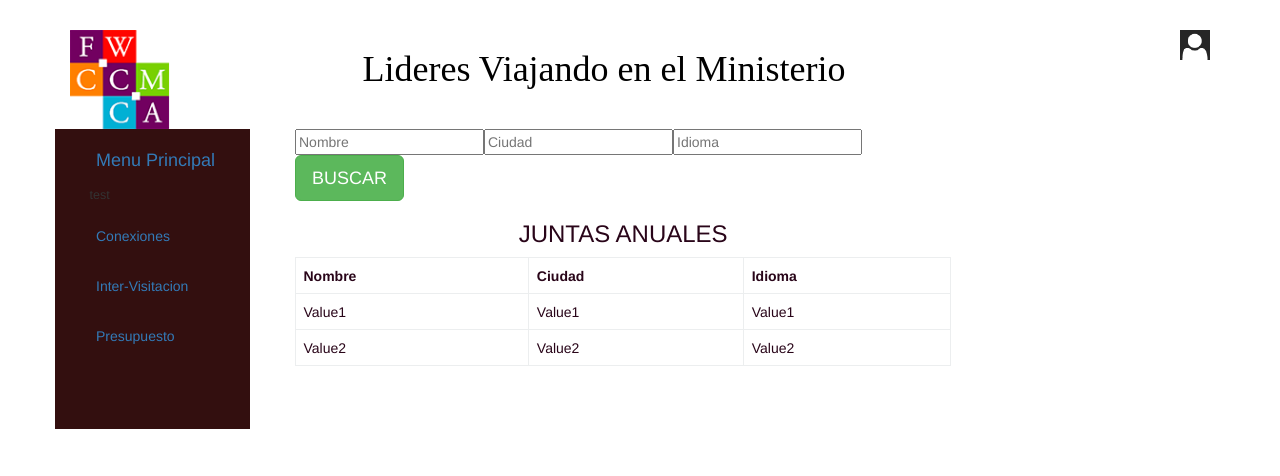
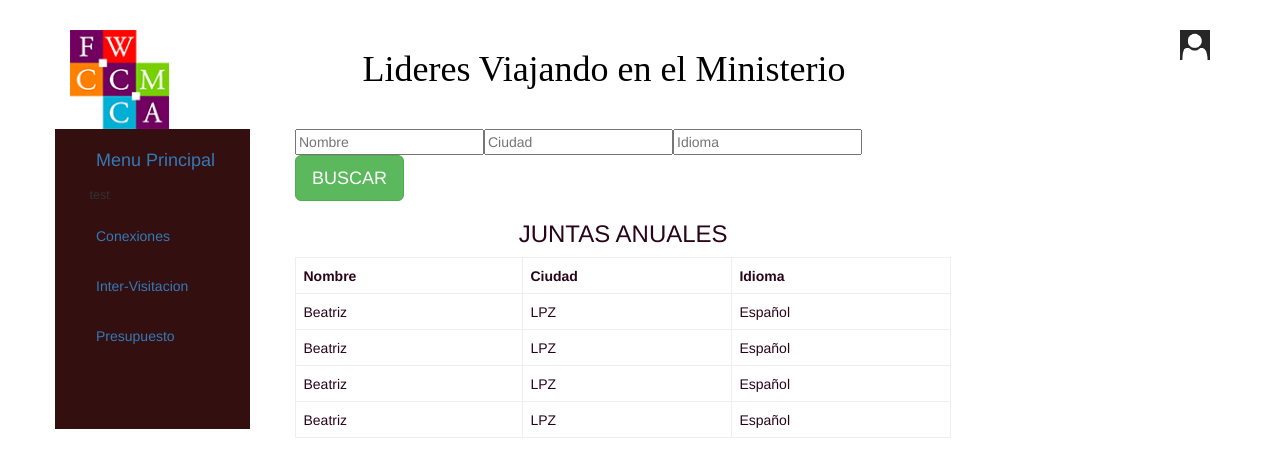
Before and after one commit to BeatrizApaza/viajero, an Angular app: page /conexiones in a window 1280 px wide. Shown: the top 476 px of the page. Built offline with nearby package versions, Linux system fonts and the light colour scheme.

Commit message:
cambiosBeatriz5/1

```diff
--- /dev/null
+++ b/src/app/conexion.ts
@@ -0,0 +1,6 @@
+export class Conexion {
+    id: number;
+    nombre: string;
+    ciudad: string;
+    idioma: string;
+}
--- a/src/app/conexion/conexion.component.html
+++ b/src/app/conexion/conexion.component.html
@@ -19,15 +19,11 @@
               <th>Ciudad</th>
               <th>Idioma</th>
             </tr>
-            <tr>
-              <td>Value1</td>
-              <td>Value1</td>
-              <td>Value1</td>
-            </tr>
-            <tr>
-              <td>Value2</td>
-              <td>Value2</td>
-              <td>Value2</td>
+            <tr *ngFor="let conexion of conexiones">
+
+              <td>{{conexion.nombre}}</td>
+              <td>{{conexion.ciudad}}</td>
+              <td>{{conexion.idioma}}</td>
             </tr>
           </table>
         </div>
--- a/src/app/conexion/conexion.component.ts
+++ b/src/app/conexion/conexion.component.ts
@@ -1,4 +1,5 @@
 import { Component, OnInit } from '@angular/core';
+import { CONEXIONES } from '../mock-conexion'
 
 @Component({
   selector: 'app-conexion',
@@ -6,10 +7,11 @@ import { Component, OnInit } from '@angular/core';
   styleUrls: ['./conexion.component.css']
 })
 export class ConexionComponent implements OnInit {
+  conexiones= CONEXIONES;
 
   constructor() { }
 
   ngOnInit() {
+    // console.log(this.conexiones);
   }
-
 }
--- /dev/null
+++ b/src/app/mock-conexion.ts
@@ -0,0 +1,7 @@
+import { Conexion } from './conexion'
+
+export const CONEXIONES: Conexion[] = [ { id:1, nombre:'Beatriz',ciudad:'LPZ', idioma:'Español'},
+                                        { id:2, nombre:'Beatriz',ciudad:'LPZ', idioma:'Español'},
+                                        { id:3, nombre:'Beatriz',ciudad:'LPZ', idioma:'Español'},
+                                        { id:4, nombre:'Beatriz',ciudad:'LPZ', idioma:'Español'}
+ ];
```
Also changed, not shown: 1 other file (tests, documents, lock files or other folders).
